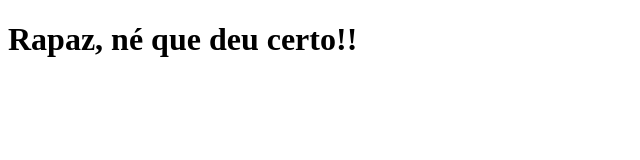
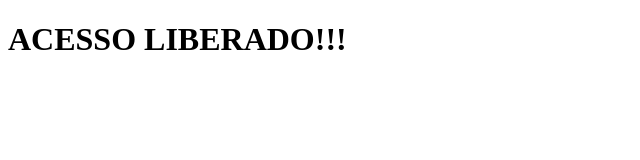
Before and after one commit to ermelsu/hotspot, a plain HTML site: page projeto_easy/pos_video.html in a window 1280 px wide. Shown: the whole page, without its empty margins (0-640 px from the left). Drawn offline with Linux system fonts and the light colour scheme.

Commit message:
Update pos_video.html
pequena alteração na pagina pós video, a anterior era uma antiga de testes

```diff
--- a/projeto_easy/pos_video.html
+++ b/projeto_easy/pos_video.html
@@ -5,6 +5,6 @@
     <title>Pós Vídeo</title>
 </head>
 <body>
-<h1> Rapaz, né que deu certo!! </h1>
+<h1> ACESSO LIBERADO!!! </h1>
 </body>
 </html>
```
